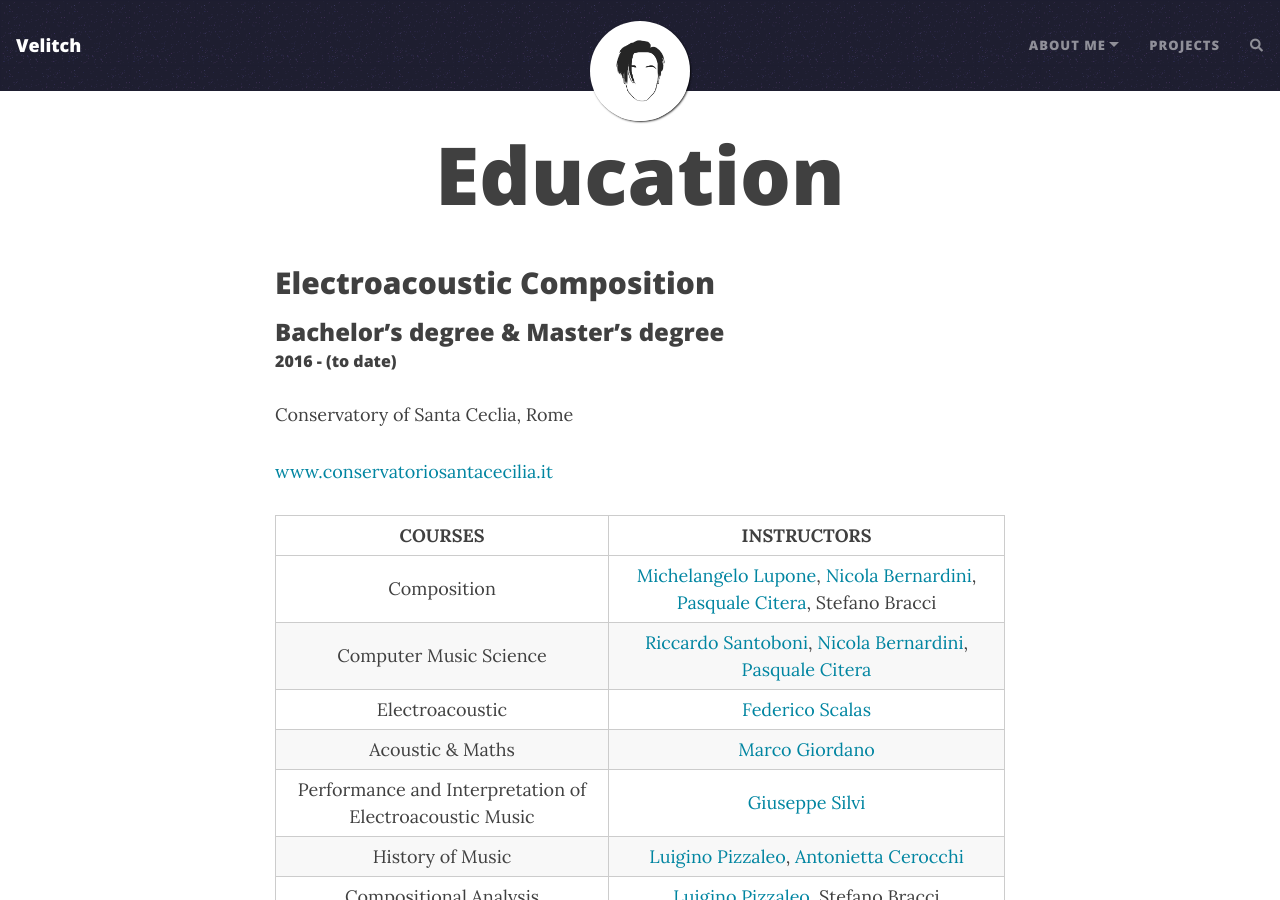
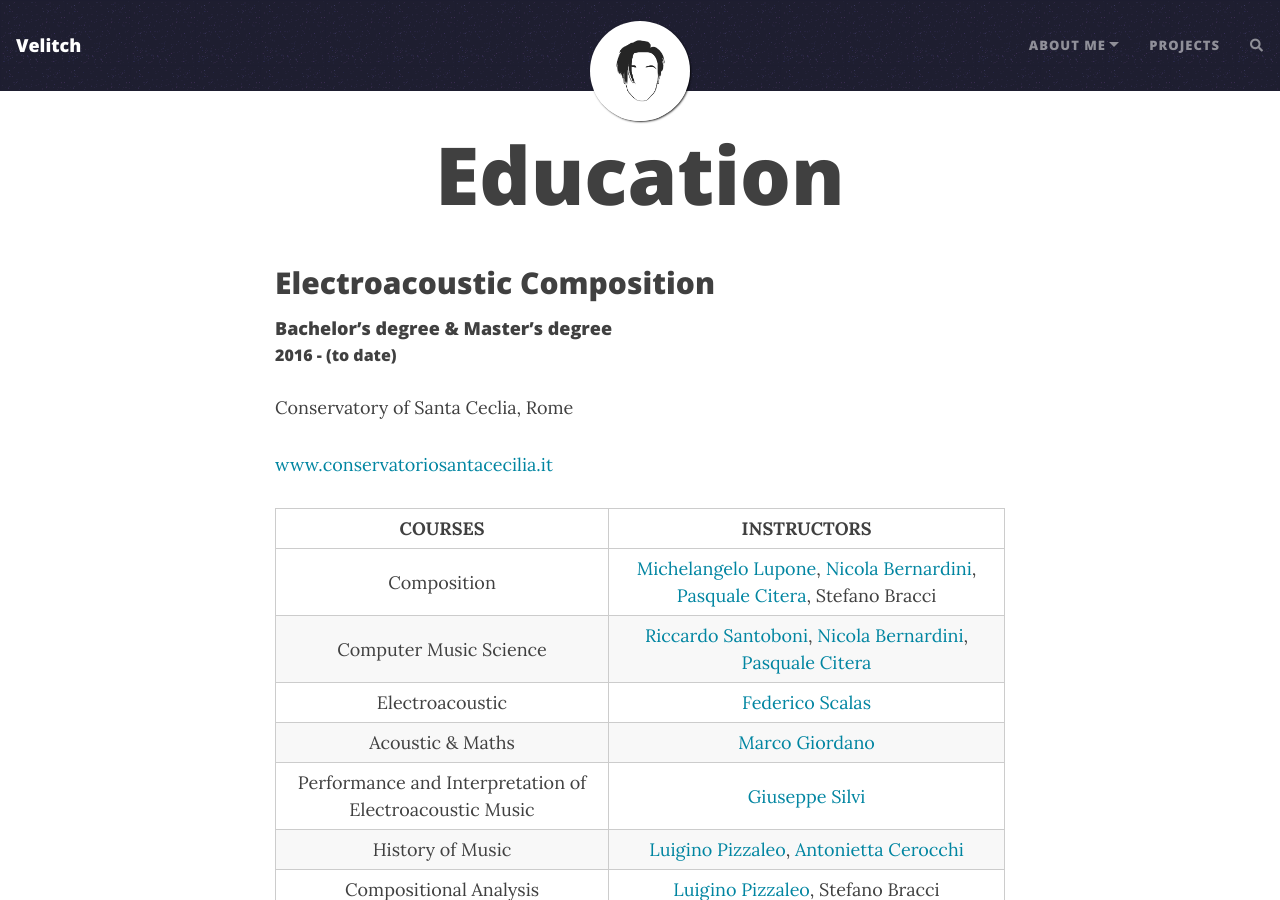
Before and after one commit to Velitch/velitch, a Jekyll site: the page built from pages/Education.md, in a window 1280 px wide and 900 px high. Built offline with Jekyll 4.4.1, drawn with Linux system fonts in a browser that asks for light colours; nearby versions of some CDN libraries; comment, search, counter and statistics services are not loaded.

```diff
--- a/pages/Education.md
+++ b/pages/Education.md
@@ -5,7 +5,7 @@ subtitle:
 ---
 
 ## Electroacoustic Composition
-###  Bachelor's degree & Master's degree
+####  Bachelor's degree & Master's degree
 
 ###### 2016 - (to date)
 
@@ -27,7 +27,7 @@ Conservatory of Santa Ceclia, Rome
 ______________
 
 ## Teaching Qualification
-###  24 CFA
+####  24 CFA
 
 ###### 2021 - (to date)
 
@@ -45,7 +45,7 @@ Conservatory of Santa Ceclia, Rome
 ______________
 
 ## Neuroscience and Neuroimaging Specialization
-### Specialization
+#### Specialization
 
 ###### 2021 - (to date)
 
```
